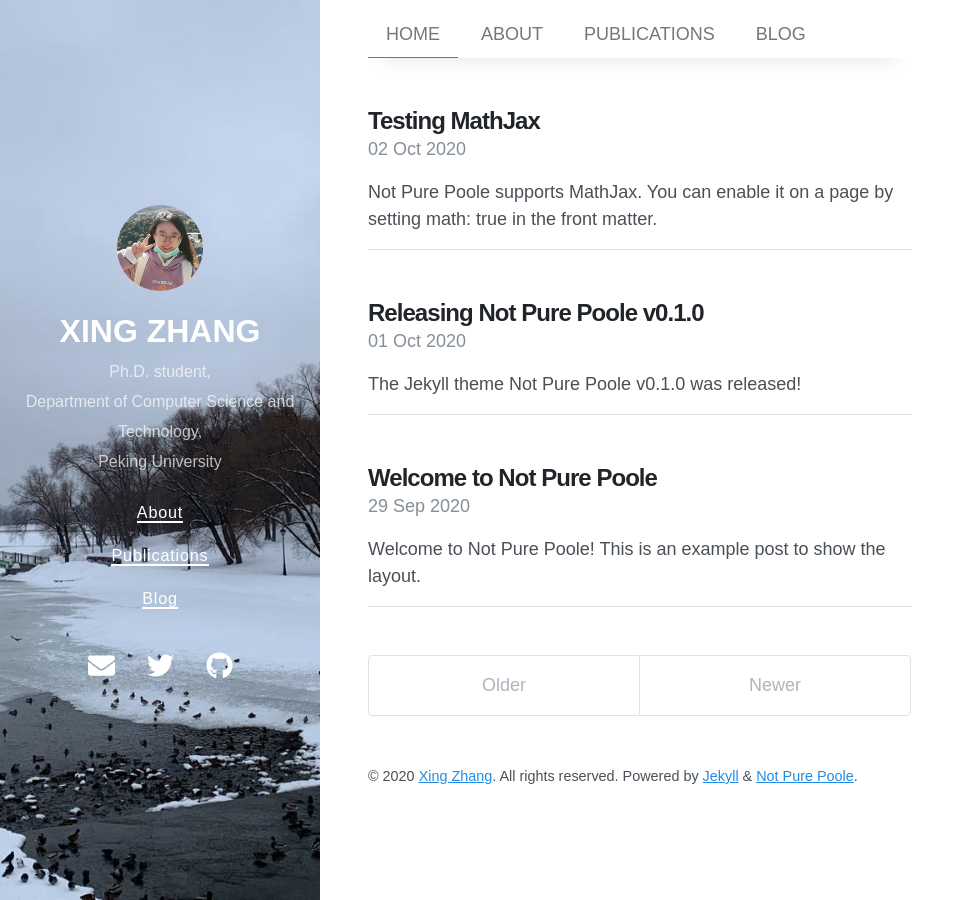
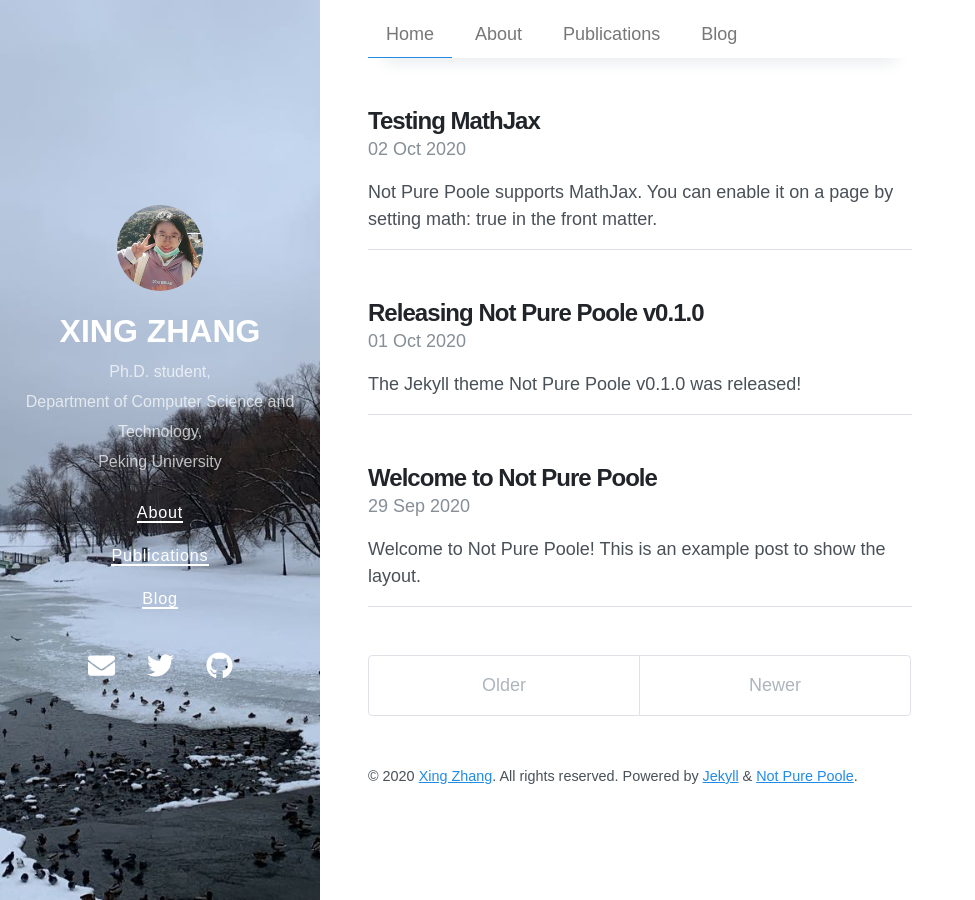
Before and after one commit to xingzhang-pku/homepage, a Jekyll site: the page built from index.html, in a window 1280 px wide. Shown: the whole page, without its empty margins (0-975 px from the left). Built offline with Jekyll 4.4.1, drawn with Linux system fonts in a browser that asks for light colours; nearby versions of some CDN libraries; the list of posts is cut into pages by our own code.

```diff
--- a/_data/archive.yml
+++ b/_data/archive.yml
@@ -1,12 +1,12 @@
 - type: dates
-  title: HOME
+  title: Home
   url: /
 - type: tags
-  title: ABOUT
+  title: About
   url: /about/
 - type: tags
-  title: PUBLICATIONS
+  title: Publications
   url: /publications/
 - type: dates
-  title: BLOG
+  title: Blog
   url: /blog/
```
